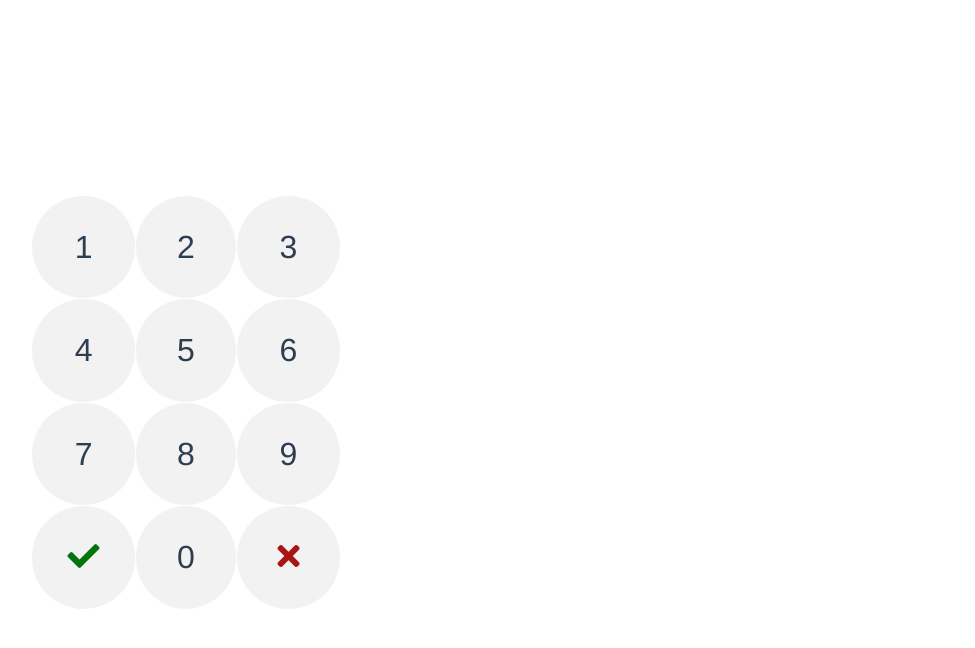
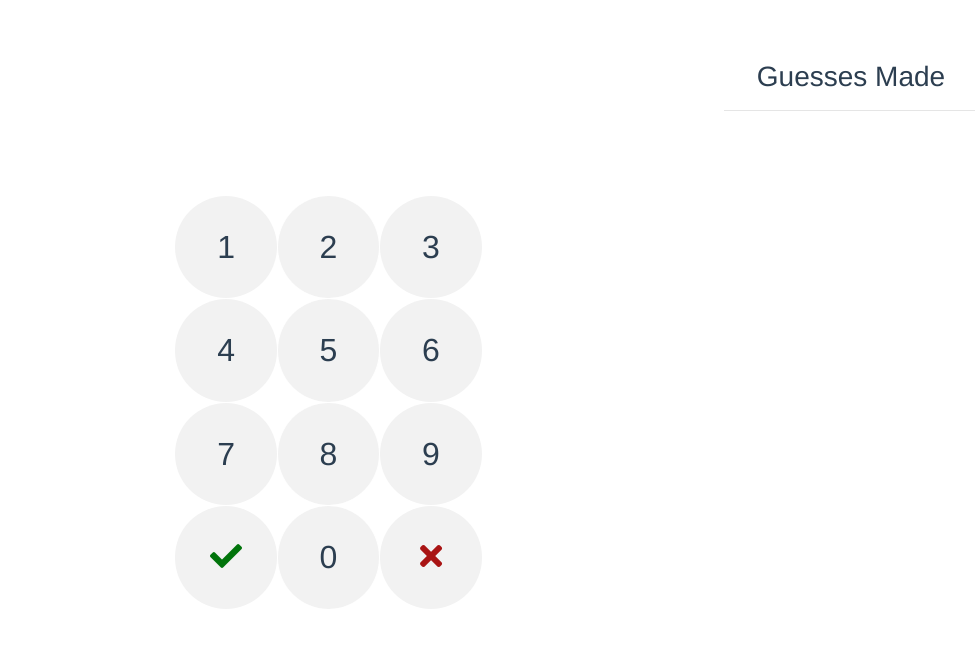
Before and after one commit to Keyyubi/MindOfMaster, a Vue app: page / in a window 1280 px wide. Shown: the top 648 px of the page, without its empty margins (169-1144 px from the left). Built offline with nearby package versions, Linux system fonts and the light colour scheme.

Commit message:
visual adjustment

```diff
--- a/src/components/NumPad.vue
+++ b/src/components/NumPad.vue
@@ -1,7 +1,7 @@
 <template>
   <div class="container">
-    <div class="row">
-      <div class="col-6 numPad-container">
+    <div class="row justify-content-center">
+      <div class="col-8 numPad-container">
         <div class="guess-container">{{guessVal}}</div>
         <ul class="numPad">
           <li @click="numberClick(1)" class="num-btn">1</li>
@@ -27,22 +27,22 @@
             <i class="fas fa-times"></i>
           </li>
         </ul>
-        <div
-          class="alert alert-secondary mt-2"
-          role="alert"
-          v-show="resultText.length > 0"
-        >{{resultText}}</div>
-        <div
-          class="alert alert-danger mt-2"
-          role="alert"
-          v-show="errorText.length > 0"
-        >{{errorText}}</div>
-        <div class="info-text"></div>
+        <div class="info-text" :class="getClass()">{{infoText}}</div>
       </div>
-      <div class="col-6 guess-history">
-        <ul class="history">
-          <li v-for="(item,key) in history" :key="key" v-html="item">{{item}}</li>
-        </ul>
+      <div class="col-3 guess-history">
+        <h3>Guesses Made</h3>
+        <hr>
+
+        <div class="row text-muted" v-for="(item,key) in history" :key="key">
+          <div class="col-6">
+            <strong>Guess:</strong>
+            {{item.guess}}
+          </div>
+          <div class="col-6">
+            <strong>Result:</strong>
+            {{item.result}}
+          </div>
+        </div>
       </div>
     </div>
   </div>
@@ -55,8 +55,8 @@ export default {
       guessVal: "",
       initVal: "",
       history: [],
-      errorText: "",
-      resultText: ""
+      error: false,
+      infoText: ""
     };
   },
   methods: {
@@ -114,6 +114,8 @@ export default {
     },
 
     numberClick(number) {
+      this.error = false;
+      this.infoText = "";
       switch (number) {
         // Cancel butonu
         case -1:
@@ -122,13 +124,21 @@ export default {
         // Tahmin butonu
         case 11:
           if (this.guessVal.length !== 4) {
-            if (this.guessVal.length === 0)
-              this.errorText = "Bisey girmedinki :(";
-            else this.errorText = "4 basamakli sayi gir 4! 4!";
+            if (this.guessVal.length === 0) {
+              this.error = true;
+              this.infoText = "Bisey girmedinki :(";
+            } else {
+              this.error = true;
+              this.infoText = "4 basamakli sayi gir 4! 4!";
+            }
             return;
           }
-          this.resultText = this.checkGuess(this.guessVal);
-          this.history.push(this.guessVal + " --> " + this.resultText);
+          this.infoText = this.checkGuess(this.guessVal);
+          this.history.push({
+            guess: this.guessVal,
+            result: this.infoText
+          });
+          this.guessVal = '';
           break;
         // NumPad Sayi butonlari
         default:
@@ -141,32 +151,43 @@ export default {
             }
           }
           var newVal = this.guessVal + number;
-          if (this.checkDigits(newVal)) this.guessVal = newVal;
-          else this.errorText = "Rakamlar farkli olsun pliz";
+          if (this.checkDigits(newVal)) {
+            this.guessVal = newVal;
+          } else {
+            this.error = true;
+            this.infoText = "Rakamlar farkli olsun pliz";
+          }
           break;
       }
     },
+
     fromKeyboard(e) {
       switch (e.key) {
-        case '1':
-        case '2':
-        case '3':
-        case '4':
-        case '5':
-        case '6':
-        case '7':
-        case '8':
-        case '9':
-        case '0':
+        case "1":
+        case "2":
+        case "3":
+        case "4":
+        case "5":
+        case "6":
+        case "7":
+        case "8":
+        case "9":
+        case "0":
           this.numberClick(Number(e.key));
           break;
-        case 'Enter':
+        case "Enter":
           this.numberClick(11);
           break;
-        case 'Escape': case' ':
+        case "Escape":
+        case " ":
           this.numberClick(-1);
           break;
       }
+    },
+
+    // Styling info text according to error
+    getClass() {
+      return this.error ? "text-danger" : "text-info";
     }
   },
 
@@ -181,9 +202,9 @@ export default {
 
 <style lang="scss">
 .numPad-container {
-  width: 24vw;
+  width: auto;
   height: auto;
-  margin: 0 auto;
+  // margin: 0 auto;
   position: relative;
 
   .numPad {
```
